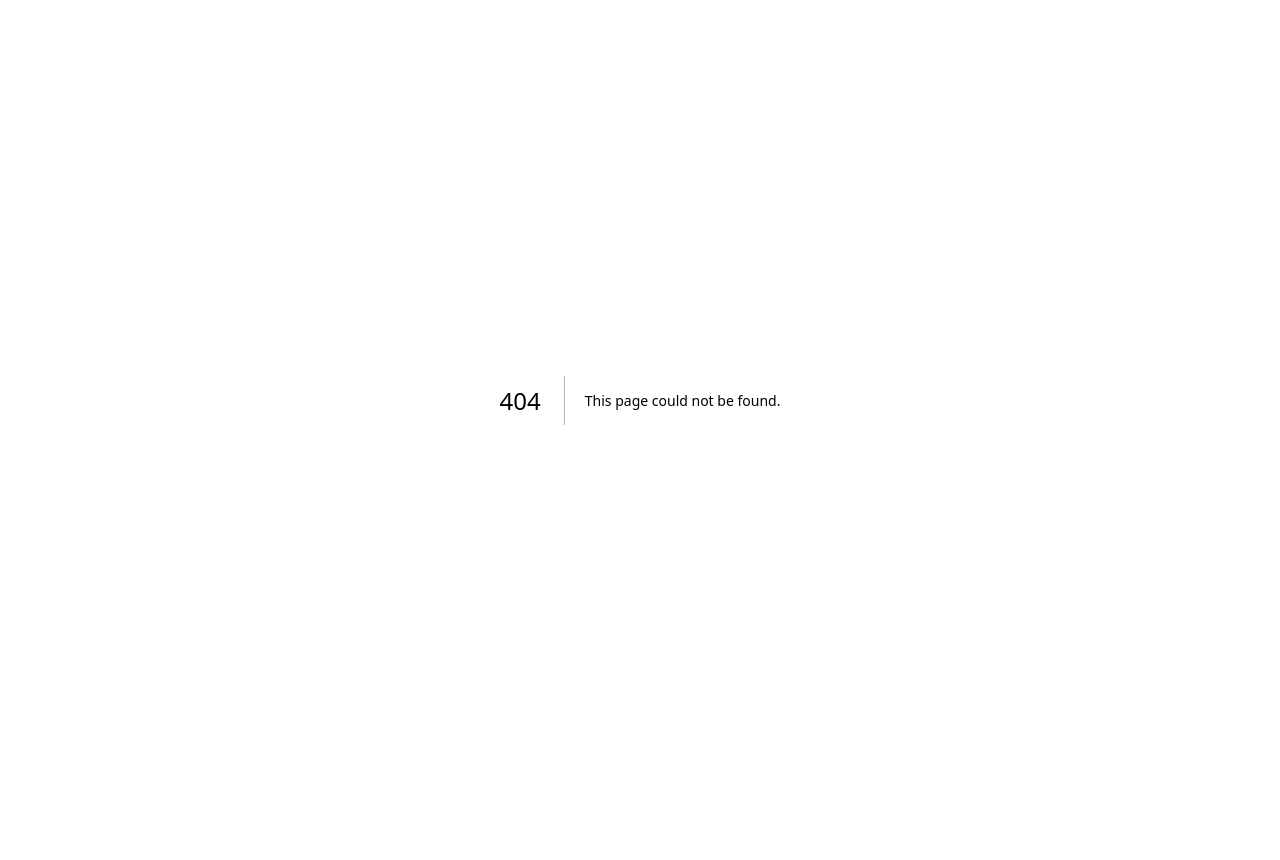
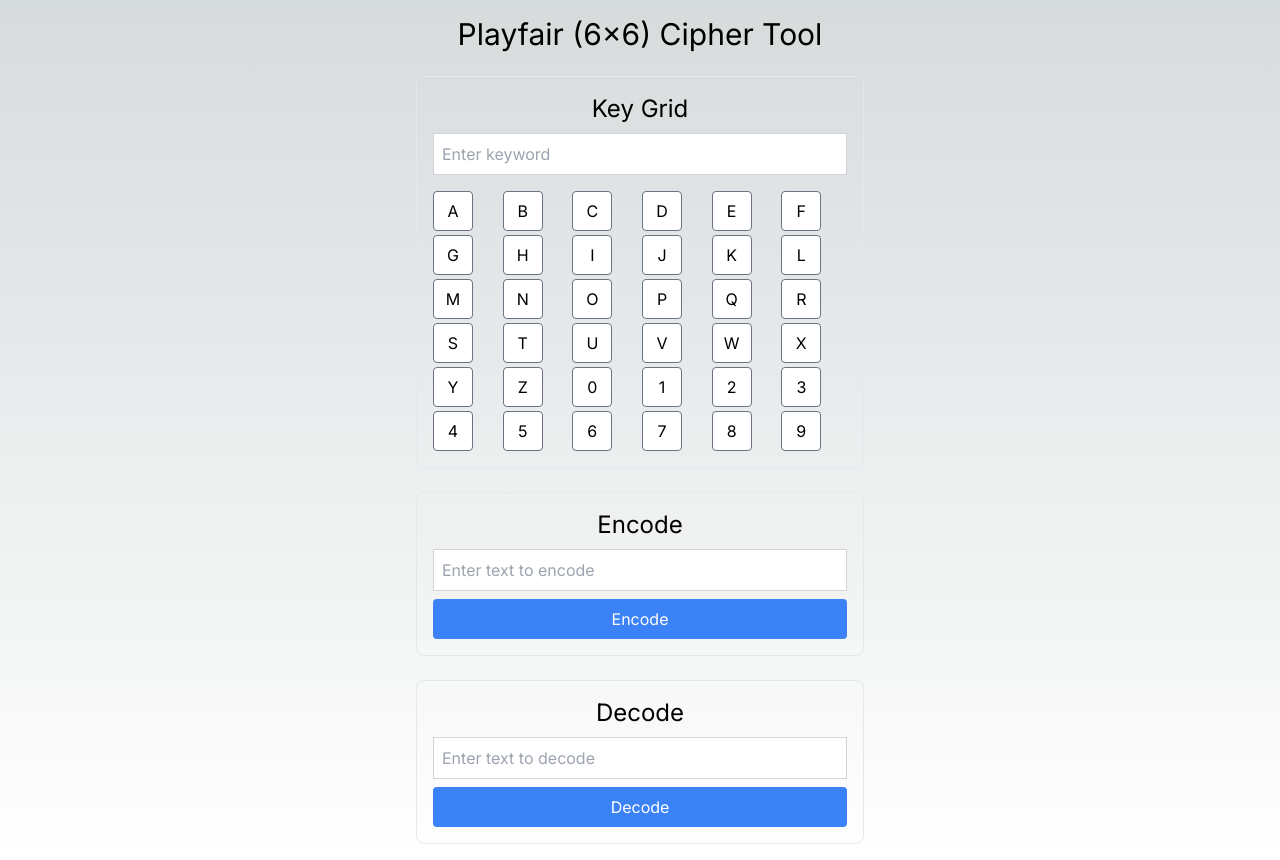
Before and after one commit to AnirudhRevanur/crypto-tools, a Next.js app: page /playfair in a window 1280 px wide. Before the commit this address had no page. Before the commit the page ends 800 px from the top, so only its background shows below. Built offline with nearby package versions, Linux system fonts and the light colour scheme.

Commit message:
feat: Added playfair cipher for 6x6 matrices

```diff
--- a/app/page.tsx
+++ b/app/page.tsx
@@ -32,6 +32,10 @@ function Home() {
           >
             Railway Cipher
           </Link>
+          <Link
+            href="/playfair"
+            className="rounded-lg text-center bg-green-600 p-2 m-2"
+          >Playfair Cipher</Link>
         </div>
       </div>
     </div>
--- /dev/null
+++ b/app/playfair/decode.ts
@@ -0,0 +1,25 @@
+export default function decodePlayfairCipher(grid: string[][], ciphertext: string) {
+  let result = "";
+  const flatGrid = grid.flat()
+  for (let i = 0; i < ciphertext.length; i = i + 2) {
+    let [row1, columm1] = [Math.floor(flatGrid.indexOf(ciphertext[i]) / 6), flatGrid.indexOf(ciphertext[i]) % 6]
+    let [row2, columm2] = [Math.floor(flatGrid.indexOf(ciphertext[i + 1]) / 6), flatGrid.indexOf(ciphertext[i + 1]) % 6]
+    console.log(`Encoding the values ${grid[row1][columm1]}`)
+    if (row1 === row2) {
+      result += grid[row1][(columm1 - 1) % 6]
+      result += grid[row2][(columm2 - 1) % 6]
+    }
+
+    else if (columm1 === columm2) {
+      result += grid[(row1 - 1) % 6][columm1]
+      result += grid[(row2 - 1) % 6][columm2]
+    }
+
+    else {
+      result += grid[row1][columm2]
+      result += grid[row2][columm1]
+    }
+  }
+
+  return result
+}
--- /dev/null
+++ b/app/playfair/encode.ts
@@ -0,0 +1,44 @@
+export default function encodePlayfairCipher(grid: string[][], plaintext: string) {
+  let cleanedPlaintext = ""
+  let result = ""
+
+  for (let i = 0; i < plaintext.length; i++) {
+    let first = plaintext[i];
+    let second = plaintext[i + 1];
+
+    if (first === second) {
+      cleanedPlaintext += first + 'X'
+    } else {
+      cleanedPlaintext += first + (second || "")
+      i++;
+    }
+  }
+
+  if (cleanedPlaintext.length % 2 !== 0) {
+    cleanedPlaintext += 'X'
+  }
+
+  const flatGrid = grid.flat()
+  for (let i = 0; i < cleanedPlaintext.length; i = i + 2) {
+    let [row1, columm1] = [Math.floor(flatGrid.indexOf(cleanedPlaintext[i]) / 6), flatGrid.indexOf(cleanedPlaintext[i]) % 6]
+    let [row2, columm2] = [Math.floor(flatGrid.indexOf(cleanedPlaintext[i + 1]) / 6), flatGrid.indexOf(cleanedPlaintext[i + 1]) % 6]
+    console.log(`Encoding the values ${grid[row1][columm1]}`)
+    if (row1 === row2) {
+      result += grid[row1][(columm1 + 1) % 6]
+      result += grid[row2][(columm2 + 1) % 6]
+    }
+
+    else if (columm1 === columm2) {
+      result += grid[(row1 + 1) % 6][columm1]
+      result += grid[(row2 + 1) % 6][columm2]
+    }
+
+    else {
+      result += grid[row1][columm2]
+      result += grid[row2][columm1]
+    }
+
+  }
+
+  return result
+}
--- /dev/null
+++ b/app/playfair/page.tsx
@@ -0,0 +1,132 @@
+"use client";
+import React, { useState } from "react";
+import encodePlayfairCipher from "./encode";
+import decodePlayfairCipher from "./decode";
+
+function Playfair() {
+  const [encodeText, setEncodeText] = useState("");
+  const [encodedText, setEncodedText] = useState("");
+
+  const [decodeText, setDecodeText] = useState("");
+  const [decodedText, setDecodedText] = useState("");
+
+  const [keyword, setKeyword] = useState("");
+
+  const baseChars = "ABCDEFGHIJKLMNOPQRSTUVWXYZ0123456789"
+
+  const keywordProcessed = keyword.toUpperCase().replace(/[^A-Z0-9]/g, "");
+  const uniqueKeywordChars = Array.from(new Set(keywordProcessed))
+
+  const handleEncode = () => {
+    const cleaned = encodeText.toUpperCase().replace(/[^A-Z0-9]/g, "")
+    const result = encodePlayfairCipher(grid, cleaned)
+    setEncodedText(result);
+  };
+
+  const handleDecode = () => {
+    const result = decodePlayfairCipher(grid, decodeText)
+    setDecodedText(result)
+  }
+
+  const allChars = uniqueKeywordChars.concat(
+    baseChars.split("").filter((ch) => !uniqueKeywordChars.includes(ch))
+  )
+
+  const grid = Array.from({ length: 6 }, (_, row) =>
+    Array.from({ length: 6 }, (_, col) => {
+      const index = row * 6 + col;
+      return allChars[index] || ""
+    })
+  )
+
+  return (
+    <div className="flex flex-col text-center p-4">
+      <div className="text-3xl mb-6">Playfair (6×6) Cipher Tool</div>
+
+      <div className="flex flex-col items-center gap-6">
+
+        {/* Keyword + Grid Section */}
+        <div className="rounded-lg border p-4 w-full max-w-md">
+          <h2 className="text-2xl mb-2">Key Grid</h2>
+          <input
+            type="text"
+            value={keyword}
+            onChange={(e) => {
+              const value = e.target.value.toUpperCase();
+              if (/^[A-Z0-9]*$/.test(value)) {
+                setKeyword(value);
+              } else {
+                alert("Only letters A–Z and digits 0–9 are allowed.");
+              }
+            }}
+            placeholder="Enter keyword"
+            className="border border-gray-300 p-2 w-full mb-4 text-black"
+          />
+
+          {/* Grid UI */}
+          <div className="grid grid-cols-6 gap-1 justify-center">
+            {grid.flat().map((cell, idx) => (
+              <div
+                key={idx}
+                className="w-10 h-10 flex items-center justify-center border border-gray-500 rounded bg-white text-black"
+              >
+                {cell}
+              </div>
+            ))}
+          </div>
+        </div>
+
+        {/* Encode Section */}
+        <div className="rounded-lg border p-4 w-full max-w-md">
+          <h2 className="text-2xl mb-2">Encode</h2>
+          <input
+            type="text"
+            value={encodeText}
+            onChange={(e) => setEncodeText(e.target.value.toUpperCase())}
+            placeholder="Enter text to encode"
+            className="border border-gray-300 p-2 w-full mb-2 text-black"
+          />
+          <button
+            className="bg-blue-500 text-white p-2 rounded w-full"
+            onClick={handleEncode}
+          >
+            Encode
+          </button>
+          {encodedText && (
+            <div className="mt-4 p-2 border border-gray-300 rounded">
+              <h3 className="text-xl mb-2">Encoded Text:</h3>
+              <p>{encodedText}</p>
+            </div>
+          )}
+        </div>
+
+        {/* Decode Section */}
+        <div className="rounded-lg border p-4 w-full max-w-md">
+          <h2 className="text-2xl mb-2">Decode</h2>
+          <input
+            type="text"
+            value={decodeText}
+            onChange={(e) => setDecodeText(e.target.value.toUpperCase())}
+            placeholder="Enter text to decode"
+            className="border border-gray-300 p-2 w-full mb-2 text-black"
+          />
+          <button
+            onClick={handleDecode}
+            className="bg-blue-500 text-white p-2 rounded w-full"
+          >
+            Decode
+          </button>
+          {decodedText && (
+            <div className="mt-4 p-2 border border-gray-300 rounded">
+              <h3 className="text-xl mb-2">Decoded Text:</h3>
+              <p>{decodedText}</p>
+            </div>
+          )}
+        </div>
+
+      </div>
+    </div>
+  );
+}
+
+export default Playfair;
```
